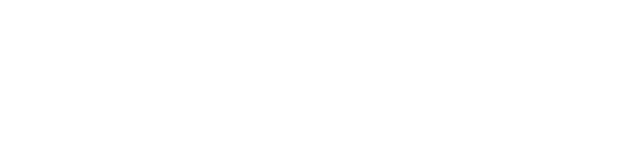
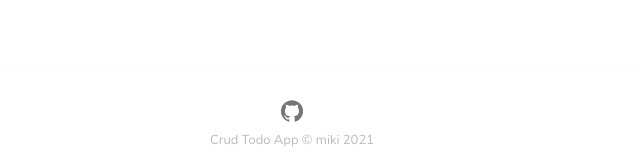
Before and after one commit to milkyascodes/todo-app-react, a React (Create React App) app: page / in a window 1280 px wide. Shown: the part 631-797 px from the top of the page, without its empty margins (348-988 px from the left). Built offline with nearby package versions, Linux system fonts and the light colour scheme.

Commit message:
added a footer

```diff
--- a/src/App.css
+++ b/src/App.css
@@ -79,3 +79,16 @@
 li .del {
   margin-right: 10px;
 }
+
+footer {
+  text-align: center;
+  background: #fff;
+  width: 100%;
+  position: absolute;
+  left: 0;
+  bottom: 0;
+  padding: 20px;
+  border-top: 1px solid hsl(0, 0%, 98%);
+  color: #bbb;
+  font-size: 13px;
+}
--- a/src/App.js
+++ b/src/App.js
@@ -1,7 +1,9 @@
 import { Typography } from '@mui/material'
 import React from 'react'
 import Form from './Form'
+
 import './App.css'
+import Footer from './Footer'
 
 
 function App() {
@@ -11,6 +13,8 @@
       <Typography align="center" className="sub-title"> 🔥 React 🔥 </Typography>
 
       <Form/>
+      <Footer/>
+
     </div>
   )
 }
--- /dev/null
+++ b/src/Footer.js
@@ -0,0 +1,20 @@
+import React from 'react'
+import'./App.css'
+import IconButton from '@mui/material/IconButton';
+import { GitHub } from '@mui/icons-material';
+
+function Footer() {
+    return (
+        <footer>
+            <a target='_blank' href="https://github.com/milkyascodes">
+                <IconButton>
+                    <GitHub/>
+                </IconButton>
+            </a>
+            <br />
+            Crud Todo App &copy; miki 2021
+        </footer>
+    )
+}
+
+export default Footer
```
